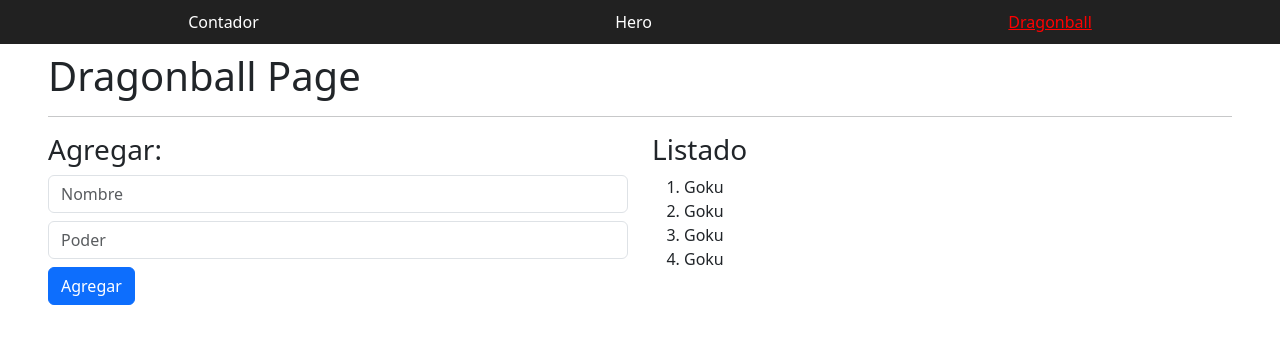
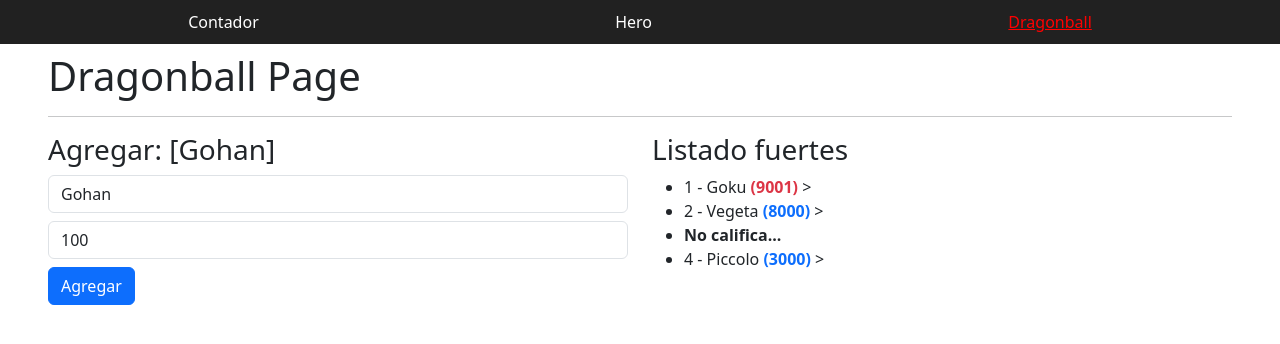
Before and after one commit to ManuelFBS/02-bases, an Angular app: page /dragonball in a window 1280 px wide. Shown: the top 344 px of the page. Built offline with nearby package versions, Linux system fonts and the light colour scheme.

Commit message:
Actualiz. de 'app.routes.ts' y 'dragonball-page.component.html'; Renomb. 'dragonball-page.component.ts'...

```diff
--- a/src/app/app.routes.ts
+++ b/src/app/app.routes.ts
@@ -1,7 +1,7 @@
 import { Routes } from '@angular/router';
 import { CounterPageComponent } from './pages/counter/counter-page.component';
 import { HeroPageComponent } from './pages/hero/hero-page.component';
-import { DragonballPageComponent } from './pages/dragonball/dragon-page.component';
+import { DragonballPageComponent } from './pages/dragonball/dragonball-page.component';
 
 export const routes: Routes = [
       {
--- a/src/app/pages/dragonball/dragon-page.component.ts
+++ /dev/null
@@ -1,6 +0,0 @@
-import { Component } from '@angular/core';
-
-@Component({
-      templateUrl: './dragonball-page.component.html',
-})
-export class DragonballPageComponent {}
--- a/src/app/pages/dragonball/dragonball-page.component.html
+++ b/src/app/pages/dragonball/dragonball-page.component.html
@@ -3,24 +3,50 @@
 
 <section class="row">
       <div class="col-12 col-sm-6">
-            <h3>Agregar:</h3>
-            <input type="text" class="form-control" placeholder="Nombre" />
+            <h3>Agregar: [{{ name() }}]</h3>
+            <input
+                  type="text"
+                  class="form-control"
+                  placeholder="Nombre"
+                  [value]="name()"
+                  (change)="name.set(txtName.value)"
+                  (input)="name.set(txtName.value)"
+                  #txtName
+            />
+
+            <!-- <h3 class="mt-2">[{{ power() }}]</h3> -->
             <input
                   type="number"
                   class="form-control mt-2"
                   placeholder="Poder"
+                  [value]="power()"
+                  (input)="power.set(+txtPower.value)"
+                  #txtPower
             />
 
-            <button class="mt-2 btn btn-primary">Agregar</button>
+            <button (click)="addCharacter()" class="mt-2 btn btn-primary">
+                  Agregar
+            </button>
       </div>
 
       <div class="col-12 col-sm-6">
-            <h3>Listado</h3>
-            <ol>
-                  <li>Goku</li>
-                  <li>Goku</li>
-                  <li>Goku</li>
-                  <li>Goku</li>
-            </ol>
+            <h3>Listado fuertes</h3>
+            <ul>
+                  @for (character of characters(); track character.id; let idx =
+                  $index) { @if (character.power > 500) {
+                  <li>
+                        <span>{{ idx + 1 }} - {{ character.name }}</span>
+                        <strong
+                              [class.text-danger]="character.power > 9000"
+                              [class.text-primary]="character.power < 9000"
+                        >
+                              ({{ character.power }})</strong
+                        >
+                        >
+                  </li>
+                  } @else {
+                  <li><strong>No califica...</strong></li>
+                  } }
+            </ul>
       </div>
 </section>
--- /dev/null
+++ b/src/app/pages/dragonball/dragonball-page.component.ts
@@ -0,0 +1,41 @@
+import { Component, signal } from '@angular/core';
+
+interface Character {
+      id: number;
+      name: string;
+      power: number;
+}
+@Component({
+      templateUrl: './dragonball-page.component.html',
+})
+export class DragonballPageComponent {
+      name = signal('Gohan');
+      power = signal(100);
+
+      characters = signal<Character[]>([
+            { id: 1, name: 'Goku', power: 9001 },
+            { id: 2, name: 'Vegeta', power: 8000 },
+            { id: 3, name: 'Yamcha', power: 500 },
+            { id: 4, name: 'Piccolo', power: 3000 },
+      ]);
+
+      addCharacter() {
+            if (!this.name() || !this.power() || this.power() <= 0) {
+                  return;
+            }
+
+            const newCharacter: Character = {
+                  id: this.characters().length + 1,
+                  name: this.name(),
+                  power: this.power(),
+            };
+
+            this.characters.update((list) => [...list, newCharacter]);
+            this.resetFields();
+      }
+
+      resetFields() {
+            this.name.set('');
+            this.power.set(0);
+      }
+}
```
